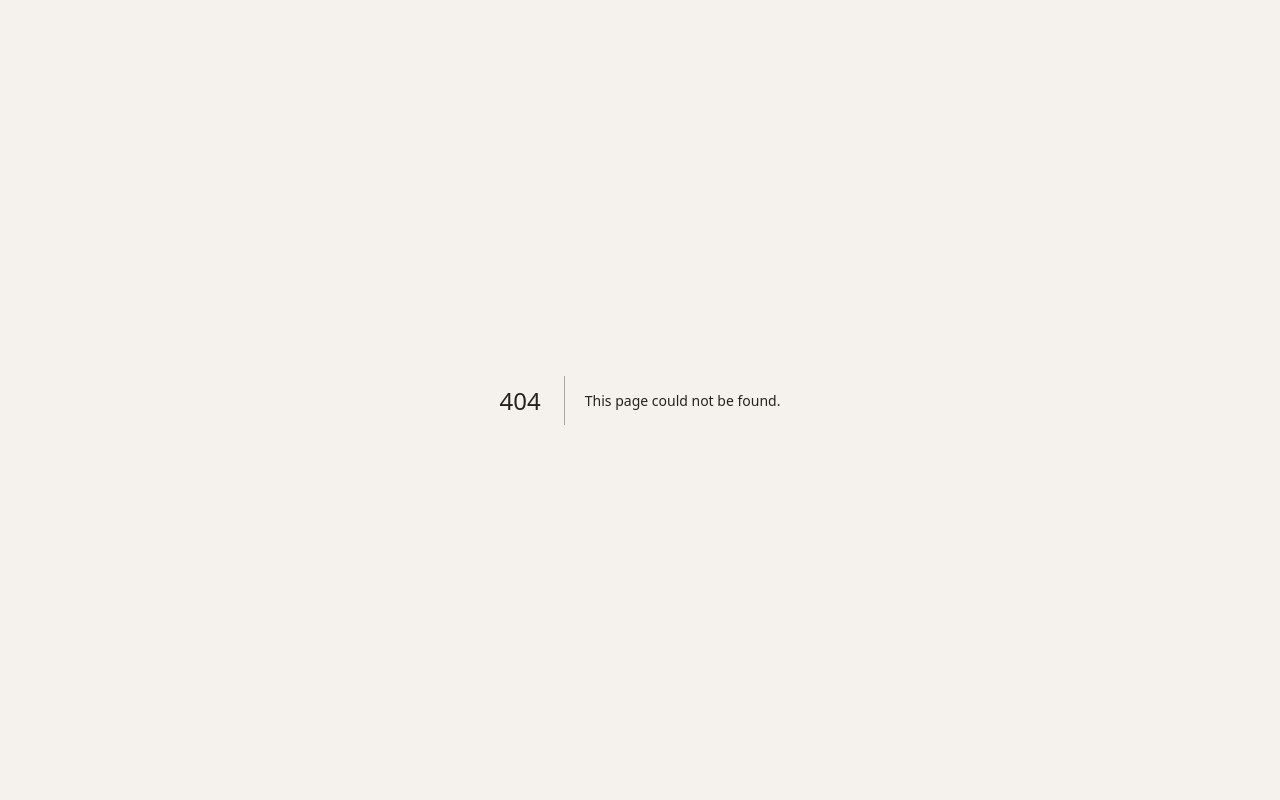
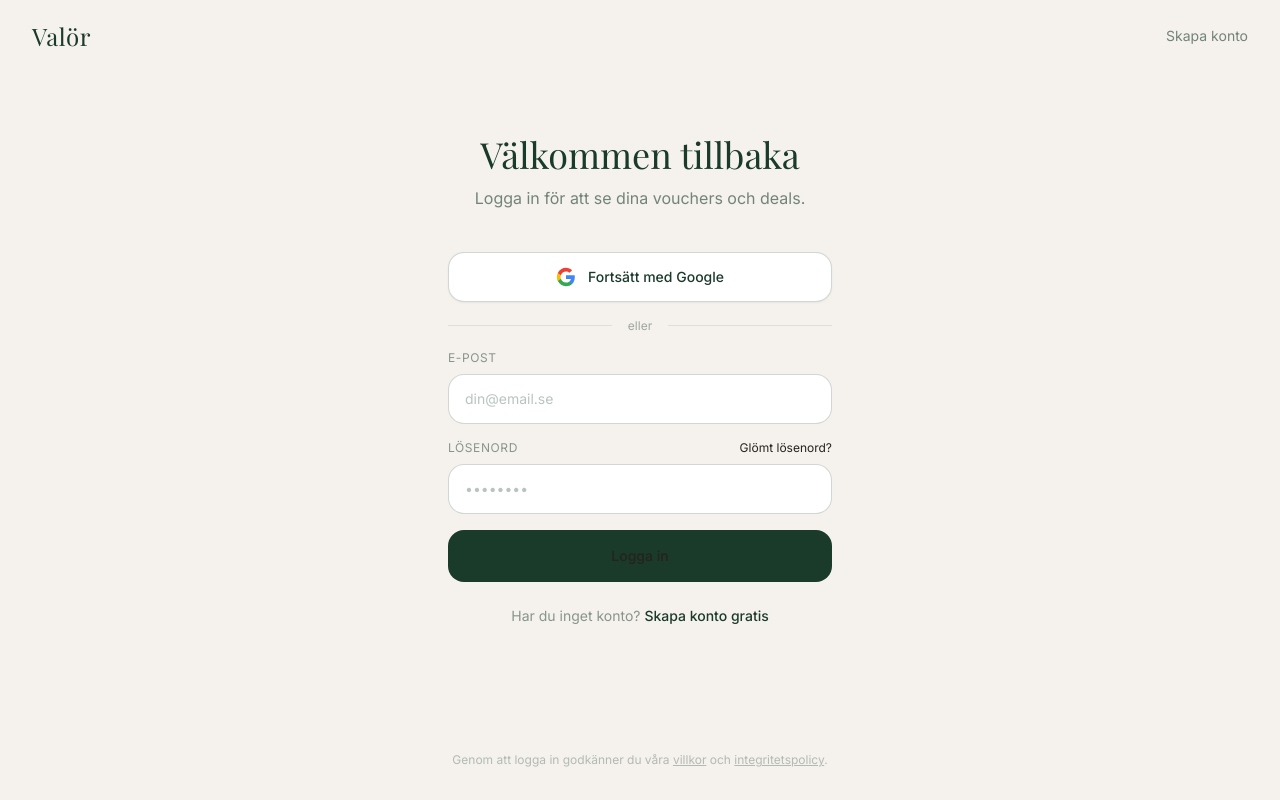
Before and after one commit to noa94444-blip/valor-se, a Next.js app: page /logga-in in a window 1280 px wide. Before the commit this address had no page. Built offline with nearby package versions, Linux system fonts and the light colour scheme.

Commit message:
Create page.tsx

```diff
--- /dev/null
+++ b/app/logga-in/page.tsx
@@ -0,0 +1,135 @@
+'use client'
+
+import { useState } from 'react'
+import Link from 'next/link'
+
+export default function LoggaInPage() {
+  const [email, setEmail] = useState('')
+  const [password, setPassword] = useState('')
+  const [loading, setLoading] = useState(false)
+  const [error, setError] = useState('')
+
+  const handleSubmit = async (e: React.FormEvent) => {
+    e.preventDefault()
+    setLoading(true)
+    setError('')
+    // TODO: integrate with Supabase auth
+    await new Promise(r => setTimeout(r, 1200))
+    setLoading(false)
+    setError('Demo: Supabase-autentisering är inte konfigurerad än.')
+  }
+
+  return (
+    <div className="min-h-screen bg-ivory flex flex-col">
+      {/* Nav */}
+      <nav className="flex items-center justify-between px-8 py-5">
+        <Link href="/" className="font-display text-2xl text-forest tracking-wide">
+          Valör
+        </Link>
+        <Link href="/registrera" className="text-forest/60 hover:text-forest text-sm transition-colors">
+          Skapa konto
+        </Link>
+      </nav>
+
+      {/* Form */}
+      <div className="flex-1 flex items-center justify-center px-4 pb-16">
+        <div className="w-full max-w-sm">
+          {/* Header */}
+          <div className="text-center mb-10">
+            <h1 className="font-display text-4xl text-forest mb-3">Välkommen tillbaka</h1>
+            <p className="text-forest/60">Logga in för att se dina vouchers och deals.</p>
+          </div>
+
+          {/* Google SSO */}
+          <button className="w-full flex items-center justify-center gap-3 bg-white border border-forest/20 text-forest py-3.5 rounded-2xl text-sm font-medium hover:bg-forest/5 transition-colors mb-4 shadow-sm">
+            <svg className="w-5 h-5" viewBox="0 0 24 24">
+              <path fill="#4285F4" d="M22.56 12.25c0-.78-.07-1.53-.2-2.25H12v4.26h5.92c-.26 1.37-1.04 2.53-2.21 3.31v2.77h3.57c2.08-1.92 3.28-4.74 3.28-8.09z"/>
+              <path fill="#34A853" d="M12 23c2.97 0 5.46-.98 7.28-2.66l-3.57-2.77c-.98.66-2.23 1.06-3.71 1.06-2.86 0-5.29-1.93-6.16-4.53H2.18v2.84C3.99 20.53 7.7 23 12 23z"/>
+              <path fill="#FBBC05" d="M5.84 14.09c-.22-.66-.35-1.36-.35-2.09s.13-1.43.35-2.09V7.07H2.18C1.43 8.55 1 10.22 1 12s.43 3.45 1.18 4.93l2.85-2.22.81-.62z"/>
+              <path fill="#EA4335" d="M12 5.38c1.62 0 3.06.56 4.21 1.64l3.15-3.15C17.45 2.09 14.97 1 12 1 7.7 1 3.99 3.47 2.18 7.07l3.66 2.84c.87-2.6 3.3-4.53 6.16-4.53z"/>
+            </svg>
+            Fortsätt med Google
+          </button>
+
+          {/* Divider */}
+          <div className="flex items-center gap-4 mb-4">
+            <div className="flex-1 h-px bg-forest/10" />
+            <span className="text-forest/40 text-xs">eller</span>
+            <div className="flex-1 h-px bg-forest/10" />
+          </div>
+
+          {/* Email form */}
+          <form onSubmit={handleSubmit} className="space-y-4">
+            <div>
+              <label className="block text-xs text-forest/50 uppercase tracking-wider mb-2">E-post</label>
+              <input
+                type="email"
+                value={email}
+                onChange={e => setEmail(e.target.value)}
+                placeholder="din@email.se"
+                required
+                className="w-full border border-forest/20 rounded-2xl px-4 py-3.5 text-forest text-sm placeholder:text-forest/30 focus:outline-none focus:ring-2 focus:ring-champagne/50 focus:border-champagne/50 bg-white transition-all"
+              />
+            </div>
+
+            <div>
+              <div className="flex items-center justify-between mb-2">
+                <label className="block text-xs text-forest/50 uppercase tracking-wider">Lösenord</label>
+                <Link href="/glomt-losenord" className="text-xs text-champagne hover:text-champagne/70 transition-colors">
+                  Glömt lösenord?
+                </Link>
+              </div>
+              <input
+                type="password"
+                value={password}
+                onChange={e => setPassword(e.target.value)}
+                placeholder="••••••••"
+                required
+                className="w-full border border-forest/20 rounded-2xl px-4 py-3.5 text-forest text-sm placeholder:text-forest/30 focus:outline-none focus:ring-2 focus:ring-champagne/50 focus:border-champagne/50 bg-white transition-all"
+              />
+            </div>
+
+            {error && (
+              <div className="bg-red-50 border border-red-200 text-red-700 text-sm px-4 py-3 rounded-xl">
+                {error}
+              </div>
+            )}
+
+            <button
+              type="submit"
+              disabled={loading}
+              className="w-full bg-forest text-ivory py-4 rounded-2xl text-sm font-medium hover:bg-forest/90 disabled:opacity-60 disabled:cursor-not-allowed transition-all relative overflow-hidden"
+            >
+              {loading ? (
+                <span className="flex items-center justify-center gap-2">
+                  <svg className="animate-spin w-4 h-4" viewBox="0 0 24 24" fill="none">
+                    <circle className="opacity-25" cx="12" cy="12" r="10" stroke="currentColor" strokeWidth="4"/>
+                    <path className="opacity-75" fill="currentColor" d="M4 12a8 8 0 018-8V0C5.373 0 0 5.373 0 12h4z"/>
+                  </svg>
+                  Loggar in...
+                </span>
+              ) : 'Logga in'}
+            </button>
+          </form>
+
+          <p className="text-center text-forest/50 text-sm mt-6">
+            Har du inget konto?{' '}
+            <Link href="/registrera" className="text-forest font-medium hover:text-champagne transition-colors">
+              Skapa konto gratis
+            </Link>
+          </p>
+        </div>
+      </div>
+
+      {/* Footer */}
+      <div className="text-center pb-8">
+        <p className="text-forest/30 text-xs">
+          Genom att logga in godkänner du våra{' '}
+          <Link href="/villkor" className="underline hover:text-forest/50">villkor</Link>
+          {' '}och{' '}
+          <Link href="/integritet" className="underline hover:text-forest/50">integritetspolicy</Link>.
+        </p>
+      </div>
+    </div>
+  )
+}
```
